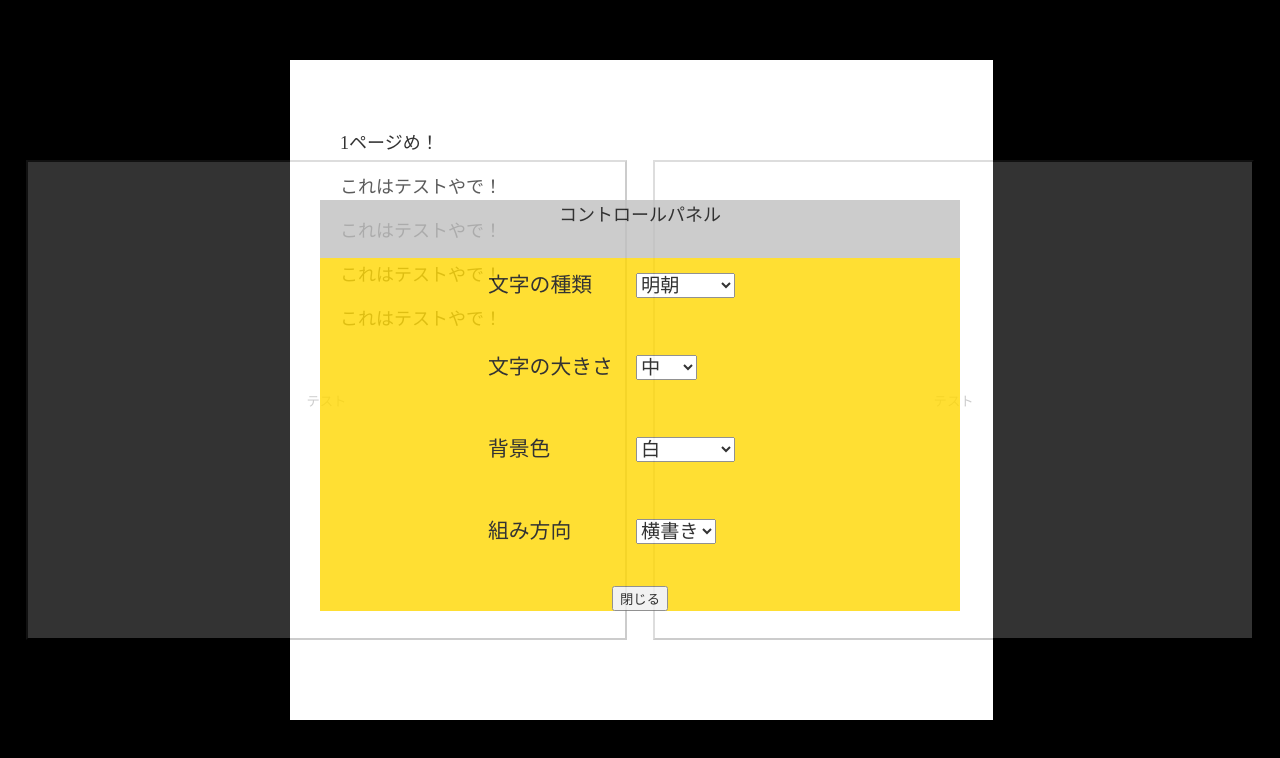
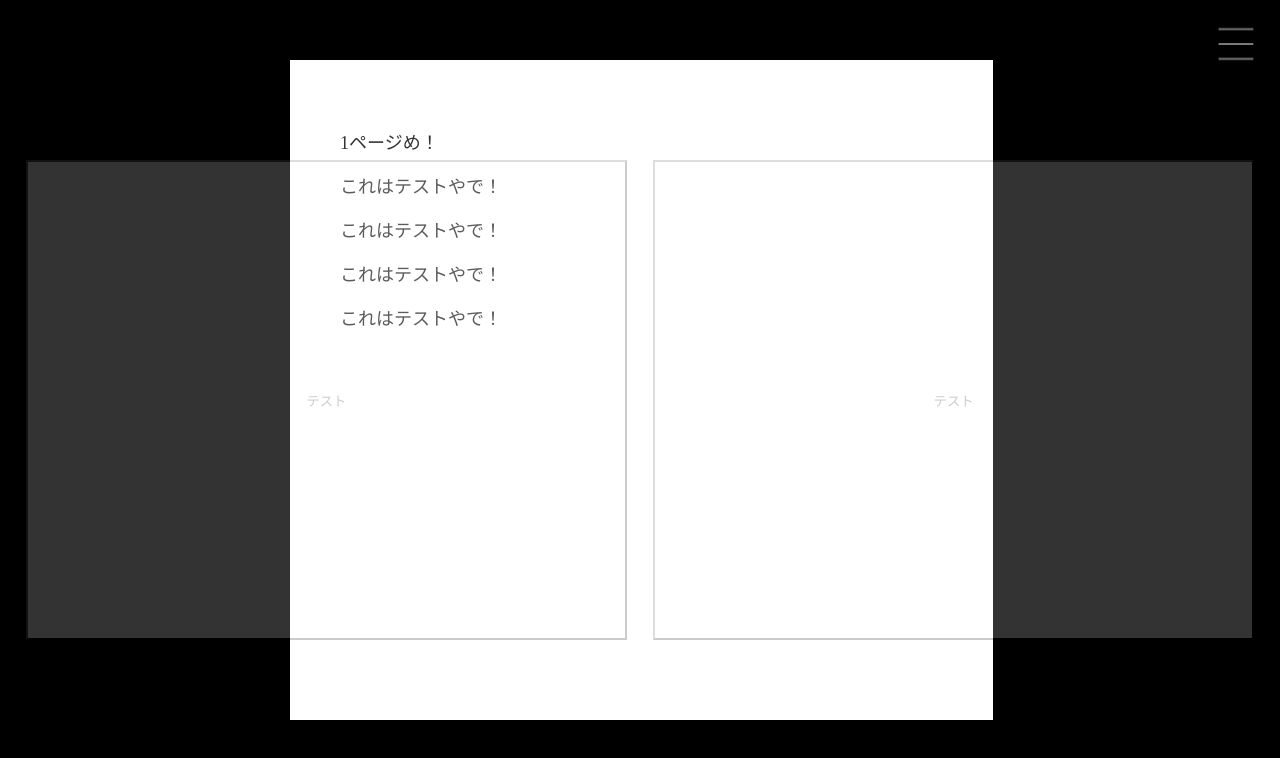
Before and after one commit to celebrater46/reactMekuReader, a React (Create React App) app: page / in a window 1280 px wide. Shown: the top 758 px of the page. Built offline with nearby package versions, Linux system fonts and the light colour scheme; a web font is replaced by a local one.

Commit message:
opened and closed the control panel successfully

```diff
--- a/src/components/Container.js
+++ b/src/components/Container.js
@@ -9,7 +9,7 @@ export const Container = () => {
     const [size, setSize] = useState("middle");
     const [color, setColor] = useState("white");
     const [xy, setXy] = useState("horizontal-tb");
-    const [pageNum, setPageNum] = useState(1);
+    // const [pageNum, setPageNum] = useState(1);
 
     const fontSizeNum = useMemo(() => {
         switch (size){
--- a/src/components/ControlPanel.js
+++ b/src/components/ControlPanel.js
@@ -1,17 +1,22 @@
 import React, {useMemo, useState} from "react";
 import "../static/ControlPanel.css"
+import burger from "../img/burger.png";
 
 export const ControlPanel = (props) => {
+    const [isOpen, setIsOpen] = useState(false);
     // const [family, setFamily] = useState("mincho");
     // const [size, setSize] = useState("middle");
     // const [color, setColor] = useState("white");
     // const [xy, setXy] = useState("x");
     const style = {
-        width: "50vw",
-        height: "50vh",
-        top: "25vh",
-        right: "25vw",
-        opacity: 0.8,
+        width: "640px",
+        height: "440px",
+        padding: "20px 0",
+        top: ((window.innerHeight - 480) / 2) + "px",
+        right: ((window.innerWidth - 640) / 2) + "px",
+        display: useMemo(() => {
+            return isOpen ? "block" : "none";
+        }, [isOpen]),
         backgroundColor: "silver",
         color: "black",
         position: "fixed"
@@ -35,6 +40,17 @@ export const ControlPanel = (props) => {
     }
     const selectStyle = {
         fontSize: "1.2rem"
+    }
+    const imgDivStyle = {
+        width: "48px",
+        height: "48px",
+        position: "fixed",
+        top: "20px",
+        right: "20px",
+    }
+    const imgStyle = {
+        width: "100%",
+        height: "100%",
     }
     // const changeFamily = (e) => {
     //     setFamily(e.target.value);
@@ -60,6 +76,12 @@ export const ControlPanel = (props) => {
     const changeXy = (e) => {
         return props.changeXy(e);
     }
+    const openPanel = () => {
+        setIsOpen(true);
+    }
+    const closePanel = () => {
+        setIsOpen(false);
+    }
     // useMemo(() => {
     //     console.log("family: " + props.family);
     //     console.log("size: " + props.size);
@@ -68,6 +90,7 @@ export const ControlPanel = (props) => {
     // }, [props.family, props.size, props.color, props.xy]);
 
     return (
+        <>
             <div style={style}>
                 コントロールパネル
                 <div className={"novel controller"} style={panelStyle}>
@@ -106,8 +129,13 @@ export const ControlPanel = (props) => {
                         </select>
                     </div>
 
-                <button>閉じる</button>
+                    <button onClick={closePanel}>閉じる</button>
                 </div>
             </div>
+
+            <div id={"burger"} style={imgDivStyle}>
+                <img src={burger} style={imgStyle} onClick={openPanel}/>
+            </div>
+        </>
     );
 }
--- a/src/static/ControlPanel.css
+++ b/src/static/ControlPanel.css
@@ -1,5 +1,5 @@
 @charset "UTF-8";
 
 div.novel.controller {
-    background-color: gold;
+    background-color: silver;
 }
```
Also changed, not shown: src/img/burger.png (added). Lines whose indentation alone changed are shown as unchanged.
